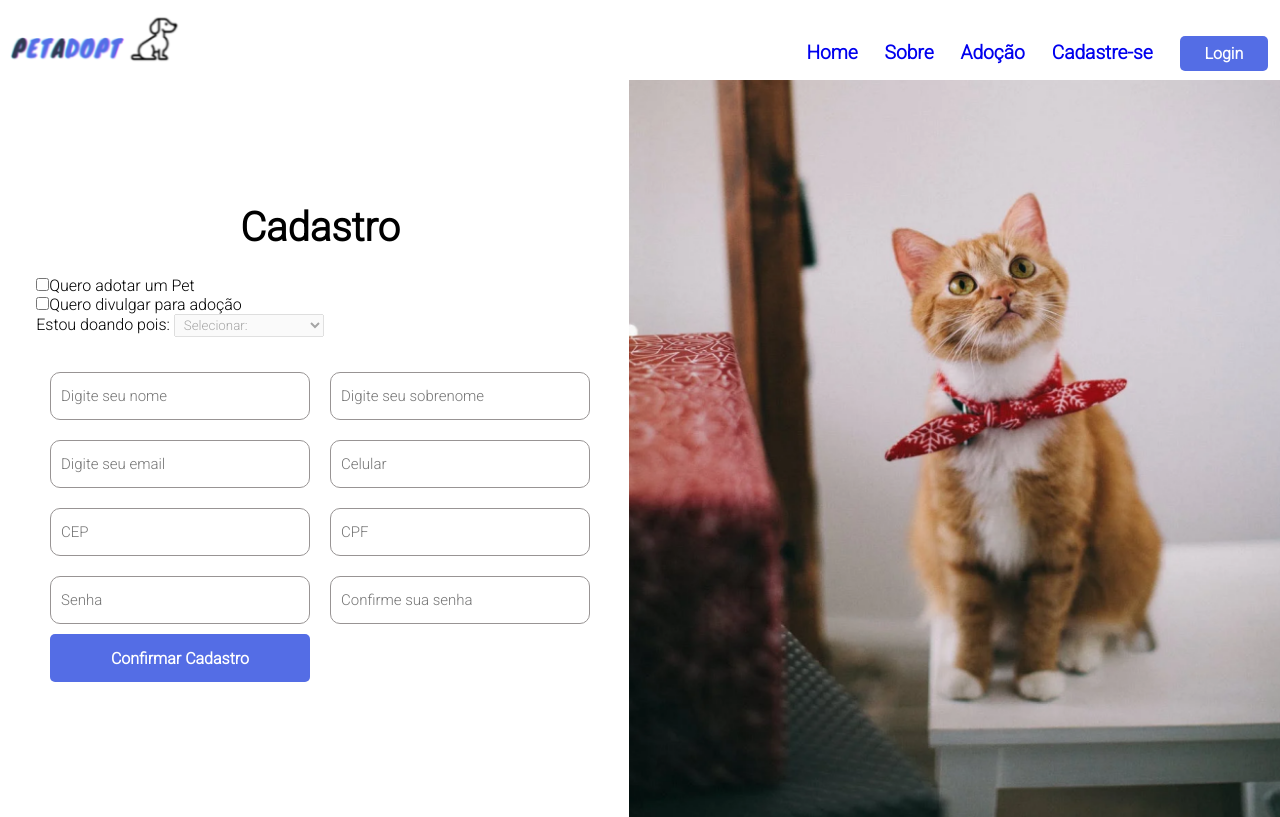
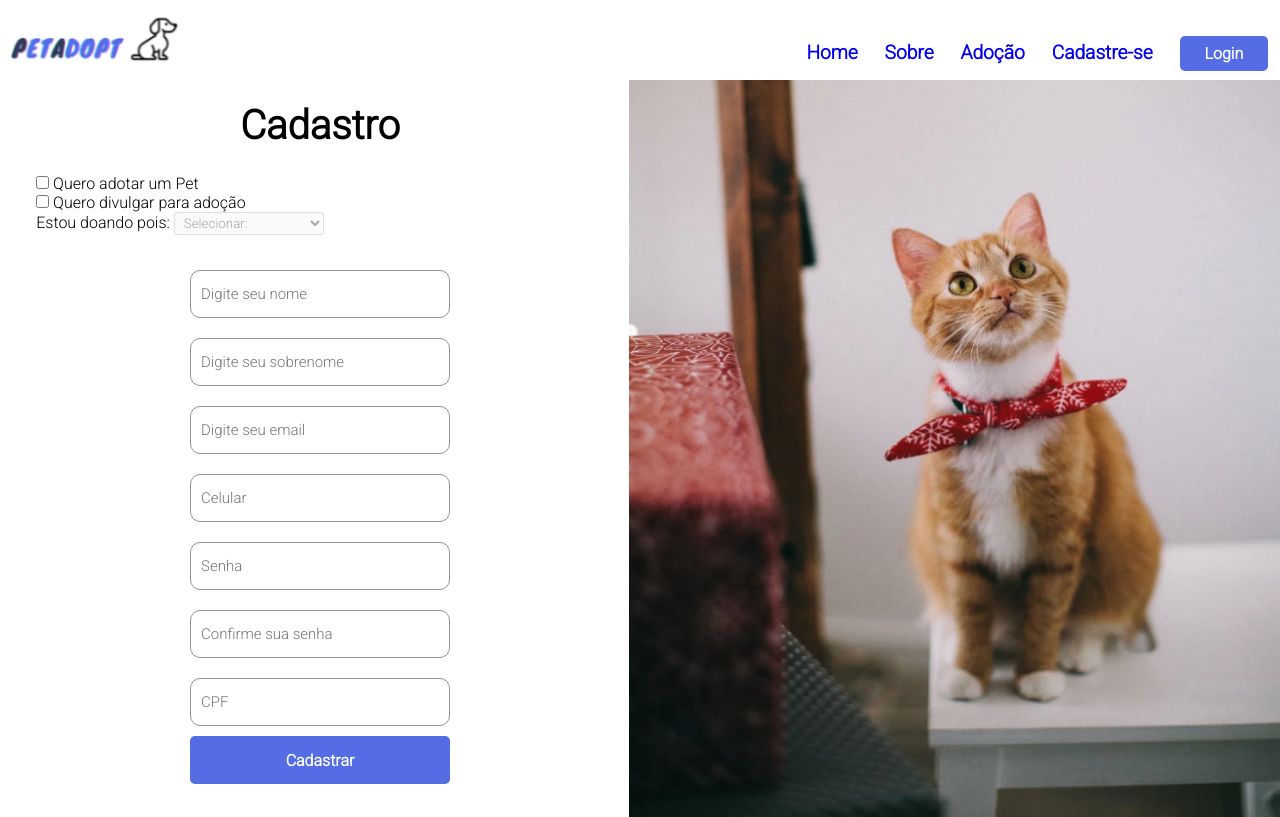
Before and after one commit to DS1-G1/DS-G1, a React (Create React App) app in the folder web/: page /signUp in a window 1280 px wide. Built offline with nearby package versions, Linux system fonts and the light colour scheme.

Commit message:
feat : adicionando validação de cadastro
Co-authored-by: Heitor <heitormsb@gmail.com>
Co-authored-by: itallo
<itallo.gravian@gmail.com>
Co-authored-by: Lucas Soares Barros<lucassb395@gmail.com>

```diff
--- a/web/package.json
+++ b/web/package.json
@@ -3,6 +3,7 @@
   "version": "0.1.0",
   "private": true,
   "dependencies": {
+    "@hookform/resolvers": "^2.8.2",
     "@testing-library/jest-dom": "^5.11.4",
     "@testing-library/react": "^11.1.0",
     "@testing-library/user-event": "^12.1.10",
@@ -10,6 +11,7 @@
     "polished": "^4.1.3",
     "react": "^17.0.2",
     "react-dom": "^17.0.2",
+    "react-hook-form": "^7.17.4",
     "react-icons": "^4.2.0",
     "react-router-dom": "^5.2.1",
     "react-scripts": "4.0.3",
--- a/web/src/components/CadastroUsuario/cadastroUser.css
+++ b/web/src/components/CadastroUsuario/cadastroUser.css
@@ -41,8 +41,7 @@
 
 .alignIcon {
   display: flex;
-  align-items: center;
-  justify-content: space-between;
+  flex-direction: column;
 }
 
 .marginInput {
@@ -58,7 +57,9 @@
   margin-top: 10px;
   margin-bottom: 10px;
 }
-
+.error {
+  color: red;
+}
 .inputLogin::placeholder {
   font-size: 15px;
 }
--- a/web/src/components/CadastroUsuario/cadastroUser.js
+++ b/web/src/components/CadastroUsuario/cadastroUser.js
@@ -1,11 +1,12 @@
 import React, { useState } from "react";
-import { useFormik } from "formik";
+import { useForm } from "react-hook-form";
+import { yupResolver } from "@hookform/resolvers/yup";
 import * as Yup from "yup";
 import ButtonBlue from "../buttonBlue";
 import { userService } from "../../service";
 import "./cadastroUser.css";
 
-const SignupSchema = Yup.object().shape({
+const SignupSchema = Yup.object({
   nome: Yup.string()
     .min(2, "Nome muito pequeno!")
     .max(50, "Nome muito longo!")
@@ -15,10 +16,6 @@ const SignupSchema = Yup.object().shape({
     .max(100, "muito longo!")
     .required("Required"),
   celular: Yup.string()
-    .min(8, "muito pequeno!")
-    .max(20, "muito longo!")
-    .required("Required"),
-  cep: Yup.string()
     .min(8, "muito pequeno!")
     .max(20, "muito longo!")
     .required("Required"),
@@ -35,46 +32,32 @@ const SignupSchema = Yup.object().shape({
     "senhas não coincidem"
   ),
   email: Yup.string().email("Invalid email").required("Required"),
-});
+}).required();
 
 const TelaCadastroUser = () => {
+  const {
+    register,
+    handleSubmit,
+    formState: { errors, isSubmitting },
+    reset,
+  } = useForm({
+    resolver: yupResolver(SignupSchema),
+  });
   const [checkedAdopt, setCheckedAdopt] = useState(false);
   const [checkedDivulgar, setCheckedDivulgar] = useState(false);
   const [tipo, setTipo] = useState("");
 
+  const onSubmit = async (data) => {
+    console.log(data);
+    await userService.create(data);
+    reset();
+  };
+  const onError = (errors, e) => console.log(errors, e);
+
   const handleTipo = (value) => {
     setTipo(value.target.value);
   };
-  const createUser = async (body) => {
-    const { nome, email, senha, celular, cep, sobrenome } = body;
-    await userService.create({
-      nome,
-      email,
-      senha,
-      telefone: celular,
-      //cep,
-      sobreNome: sobrenome,
-    });
-  };
 
-  const formik = useFormik({
-    initialValues: {
-      nome: "",
-      sobrenome: "",
-      email: "",
-      celular: "",
-      cep: "",
-      cpf: "",
-      senha: "",
-      confirmSenha: "",
-    },
-    enableReinitialize: true,
-    //validationSchema: SignupSchema,
-    onSubmit: (values) => {
-      console.log(values);
-      createUser(values);
-    },
-  });
   const handleChangeAdopt = () => {
     setCheckedAdopt(!checkedAdopt);
   };
@@ -99,7 +82,7 @@ const TelaCadastroUser = () => {
               value={checkedAdopt}
               onChange={handleChangeAdopt}
             />
-            <label>Quero adotar um Pet</label>
+            <label> Quero adotar um Pet</label>
           </div>
 
           <div>
@@ -109,7 +92,7 @@ const TelaCadastroUser = () => {
               value={checkedDivulgar}
               onChange={handleChangeDivulgar}
             />
-            <label>Quero divulgar para adoção</label>
+            <label> Quero divulgar para adoção</label>
           </div>
 
           <div>
@@ -135,7 +118,10 @@ const TelaCadastroUser = () => {
           </div>
         </div>
 
-        <form className="signUpformContainer" onSubmit={formik.handleSubmit}>
+        <form
+          className="signUpformContainer"
+          onSubmit={handleSubmit(onSubmit, onError)}
+        >
           <div className="alignIcon">
             <input
               placeholder={
@@ -143,77 +129,66 @@ const TelaCadastroUser = () => {
                   ? "Digite seu nome"
                   : "Nome da ONG"
               }
-              type="text"
-              className="inputLogin marginInput"
-              value={formik.values.nome}
-              onChange={formik.handleChange("nome")}
+              {...register("nome")}
+              className="inputLogin"
             ></input>
-            {/* {formik.touched.nome ? formik.errors.nome : SignupSchema} */}
+            <p className="error">{errors.nome?.message}</p>
             <input
               placeholder={
                 tipo === "" || tipo === "user"
                   ? "Digite seu sobrenome"
                   : "Dê uma descricao"
               }
-              type="text"
               className="inputLogin"
-              value={formik.values.sobrenome}
-              onChange={formik.handleChange("sobrenome")}
+              {...register("sobrenome")}
             ></input>
+            <p className="error">
+              {tipo === "user" ? errors.sobrenome?.message : null}
+            </p>
           </div>
 
           <div className="alignIcon">
             <input
               placeholder="Digite seu email"
-              type="email"
-              className="inputLogin marginInput"
-              value={formik.values.email}
-              onChange={formik.handleChange("email")}
+              className="inputLogin"
+              {...register("email")}
             ></input>
+            <p className="error">{errors.email?.message}</p>
             <input
               placeholder="Celular"
-              type="tel"
               className="inputLogin"
-              value={formik.values.celular}
-              onChange={formik.handleChange("celular")}
+              {...register("celular")}
             ></input>
-          </div>
-
-          <div className="alignIcon">
-            <input
-              placeholder="CEP"
-              type="text"
-              className="inputLogin"
-              value={formik.values.cep}
-              onChange={formik.handleChange("cep")}
-            ></input>
-            <input
-              placeholder={tipo === "" || tipo === "user" ? "CPF" : "CNPJ"}
-              type="text"
-              className="inputLogin"
-              value={formik.values.cpf}
-              onChange={formik.handleChange("cpf")}
-            ></input>
+            <p className="error">{errors.celular?.message}</p>
           </div>
           <div className="alignIcon">
             <input
               placeholder="Senha"
               type="password"
               className="inputLogin"
-              value={formik.values.senha}
-              onChange={formik.handleChange("senha")}
+              {...register("senha")}
             ></input>
+            <p className="error">{errors.senha?.message}</p>
             <input
               placeholder="Confirme sua senha"
               type="password"
               className="inputLogin"
-              value={formik.values.confirmSenha}
-              onChange={formik.handleChange("confirmSenha")}
+              {...register("confirmSenha")}
             ></input>
+            <p className="error">{errors.confirmSenha?.message}</p>
+          </div>
+          <div className="alignIcon">
+            <input
+              placeholder={tipo === "" || tipo === "user" ? "CPF" : "CNPJ"}
+              type="text"
+              className="inputLogin"
+              {...register("cpf")}
+            ></input>
+            <p className="error">{errors.cpf?.message}</p>
           </div>
           <dev className="signUpButton">
             <ButtonBlue type="submit" width="260px" height="48px">
-              Confirmar Cadastro
+              {isSubmitting ? "Carregando..." : "Cadastrar"}
             </ButtonBlue>
           </dev>
         </form>
--- a/web/src/service/api.js
+++ b/web/src/service/api.js
@@ -1,10 +1,10 @@
-import axios from 'axios';
+import axios from "axios";
 
 const api = axios.create({
-  baseURL: 'http://192.168.101.9:8000',
+  baseURL: "http://localhost:3030",
   headers: {
-    'Content-type': 'application/json',
+    "Content-type": "application/json",
   },
-})
+});
 
 export default api;
```
